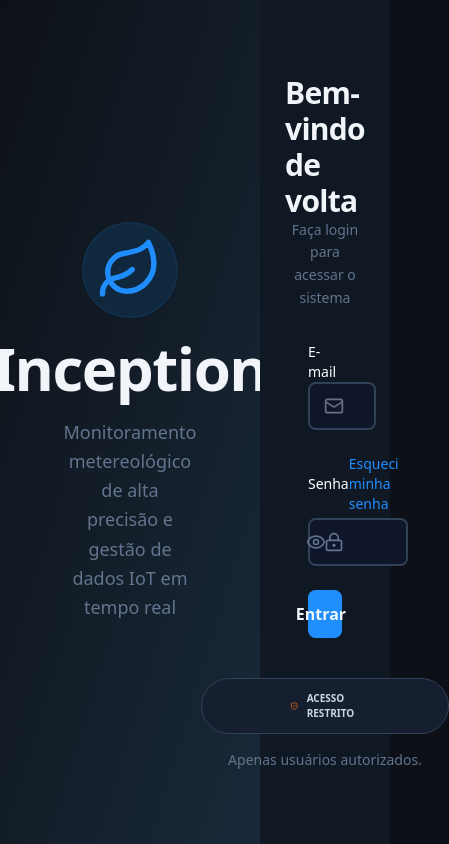
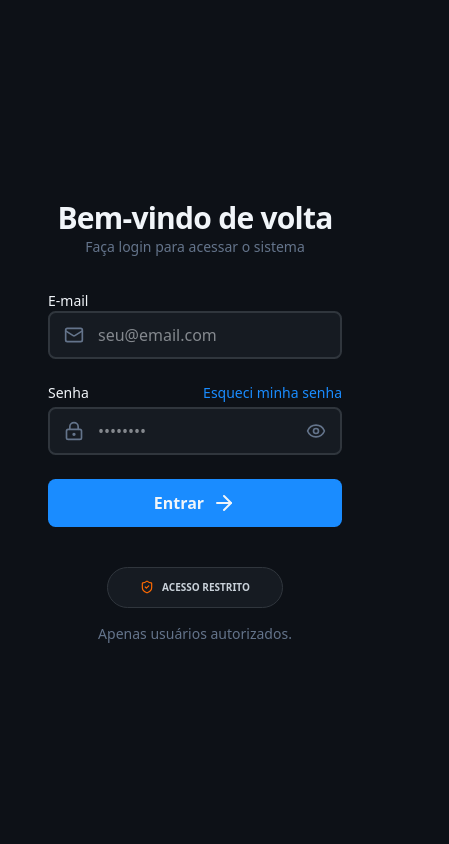
Before and after one commit to Inception-Fatec/front-end, a Next.js app: page /login in a window 390 px wide. Shown: the whole page, 449 px wide, since content can reach past the window. Built offline with nearby package versions, Linux system fonts and the light colour scheme.

Commit message:
style: #scrum-26 update login page styles and responsivity for improved UI consistency

```diff
--- a/app/login/page.tsx
+++ b/app/login/page.tsx
@@ -32,88 +32,88 @@ export default function Login() {
 
     return (
         <main className="flex flex-row h-screen">
-            <div className="bg-linear-to-tl from-[#192939] flex justify-center items-center w-2/3">
+            <div className="bg-linear-to-tl from-[#192939] hidden lg:flex justify-center items-center w-2/3">
                 <div className="bg-transparent flex flex-col items-center w-1/3 gap-5">
-                    <div className="flex justify-center items-center shadow-xs w-24 h-24 rounded-full bg-[#10283D] border-2 border-[#112F4A]">
-                        <Leaf className="text-[#1F8DFD]" size={65} />
+                    <div className="flex justify-center items-center shadow-xs w-24 h-24 rounded-full bg-primary-dim border-2 border-primary-border">
+                        <Leaf className="text-primary" size={65} />
                     </div>
                     <h1 className="text-6xl font-sans font-bold tracking-tight">Inception</h1>
-                    <p className="text-lg font-sans font-light text-slate-500 leading-relaxed text-center">
+                    <p className="text-lg font-sans font-light text-secondary-text leading-relaxed text-center">
                         Monitoramento metereológico de alta precisão e gestão de dados IoT em tempo real
                     </p>
                 </div>
             </div>
 
-            <div className="bg-[#0F1823] flex justify-center items-center w-1/3">
+            <div className="bg-background flex justify-center items-center w-full lg:w-1/3">
                 <div className="bg-transparent flex flex-col items-center w-full max-w-md px-12">
                     <div className="flex flex-col justify-center items-center mb-8 ">
                         <h1 className="text-3xl font-inter font-bold tracking-tight">Bem-vindo de volta</h1>
-                        <p className="text-sm font-sans font-light text-slate-500 leading-relaxed text-center">
+                        <p className="text-sm font-sans font-light text-secondary-text leading-relaxed text-center">
                             Faça login para acessar o sistema
                         </p>
                     </div>
                     <form onSubmit={handleSubmit} className="w-full space-y-6">
                         {error && (
-                            <div className="p-3 text-sm text-red-500 bg-red-500/10 rounded-md">
+                            <div className="p-3 text-sm text-alert bg-alert/10 rounded-md">
                                 {error}
                             </div>
                         )}
                         <div>
-                            <label className="block text-sm font-medium text-white">E-mail</label>
+                            <label className="block text-sm font-medium text-foreground">E-mail</label>
                             <div className="relative flex items-center">
                                 <div className="absolute left-4 pointer-events-none">
-                                <Mail className="h-5 w-5 text-gray-500" />
+                                <Mail className="h-5 w-5 text-secondary-text" />
                                 </div>
                                 <input
                                 type="email"
                                 value={email}
                                 onChange={(e) => setEmail(e.target.value)}
                                 placeholder="seu@email.com"
-                                className="bg-[#0F162A] w-full h-12 pl-12 pr-4 rounded-[0.475rem] border-2 border-slate-700"
+                                className="bg-card-background w-full h-12 pl-12 pr-4 rounded-[0.475rem] border-2 border-border"
                                 required
                                 />
                             </div>
                         </div>
                         <div>
                             <div className="flex justify-between items-center mb-1">
-                                <label className="block text-sm font-medium text-white">Senha</label>
-                                <a href="#" className="text-sm font-medium text-[#1F8EFF]">
+                                <label className="block text-sm font-medium text-foreground">Senha</label>
+                                <a href="#" className="text-sm font-medium text-primary">
                                     Esqueci minha senha
                                 </a>
                             </div>
                             <div className="relative flex items-center">
                                 <div className="absolute left-4 pointer-events-none">
-                                <LockKeyhole className="h-5 w-5 text-slate-500" />
+                                <LockKeyhole className="h-5 w-5 text-secondary-text" />
                                 </div>
                                 <input
                                 type={showPassword ? "text" : "password"}
                                 value={password}
                                 onChange={(e) => setPassword(e.target.value)}
                                 placeholder="••••••••"
-                                className="bg-[#0F162A] w-full h-12 pl-12 pr-12 rounded-[0.475rem] border-2 border-slate-700"
+                                className="bg-card-background w-full h-12 pl-12 pr-12 rounded-[0.475rem] border-2 border-border"
                                 required
                                 />
                                 <button type="button" onClick={() => setShowPassword(!showPassword)} className="absolute right-4 hover:cursor-pointer">
                                     {showPassword ? (
-                                        <EyeOff className="h-5 w-5 text-slate-500 hover:text-slate-400 transition-colors" />
+                                        <EyeOff className="h-5 w-5 text-secondary-text hover:text-foreground transition-colors" />
                                     ): (
-                                        <Eye className="h-5 w-5 text-slate-500 hover:text-slate-400 transition-colors" />
+                                        <Eye className="h-5 w-5 text-secondary-text hover:text-foreground transition-colors" />
                                     )}
                                 </button>
                             </div>
                         </div>
-                        <button type="submit" className="bg-[#1F8EFF] flex flex-row justify-center items-center gap-2 w-full h-12 font-bold rounded-[0.475rem] hover:cursor-pointer">
+                        <button type="submit" className="bg-primary flex flex-row justify-center items-center gap-2 w-full h-12 font-bold rounded-[0.475rem] hover:cursor-pointer">
                             Entrar<ArrowRight />
                         </button>
                     </form>
                     <div className="mt-10 flex flex-col items-center gap-4">
-                        <div className="flex justify-center items-center gap-2 bg-[#161F30] border border-slate-700 px-22 py-3 rounded-full">
+                        <div className="flex justify-center items-center gap-2 bg-card-background border border-border px-8 md:px-22 py-3 rounded-full">
                             <ShieldCheck size={14} className="text-orange-500" />
-                            <span className="text-[10px] font-black uppercase text-slate-300">
+                            <span className="text-[10px] font-black uppercase text-card-foreground whitespace-nowrap">
                                 Acesso Restrito
                             </span>
                         </div>
-                        <p className="text-sm text-slate-500">Apenas usuários autorizados.</p>
+                        <p className="text-sm text-secondary-text">Apenas usuários autorizados.</p>
                     </div>
                 </div>
             </div>
```
